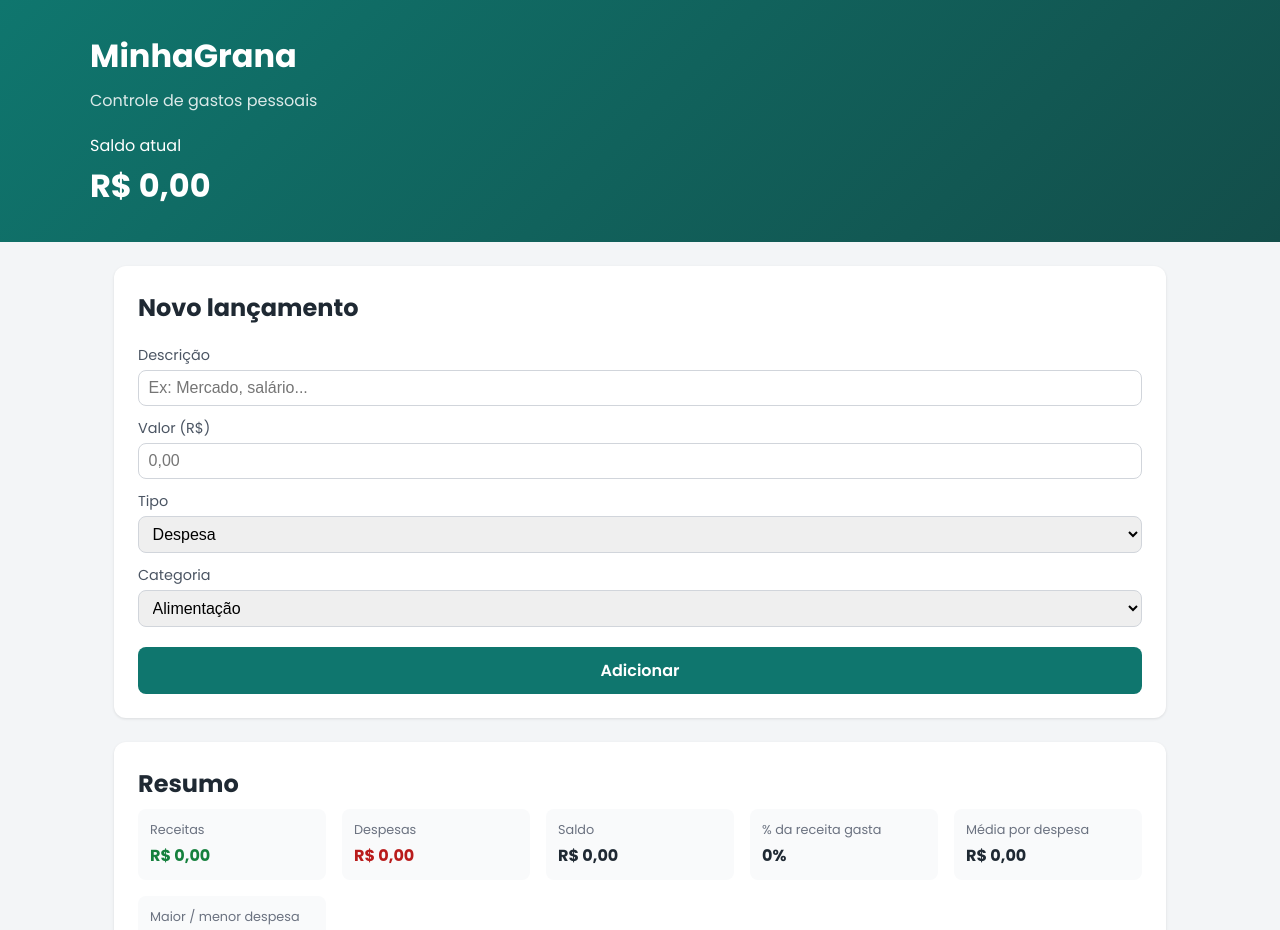
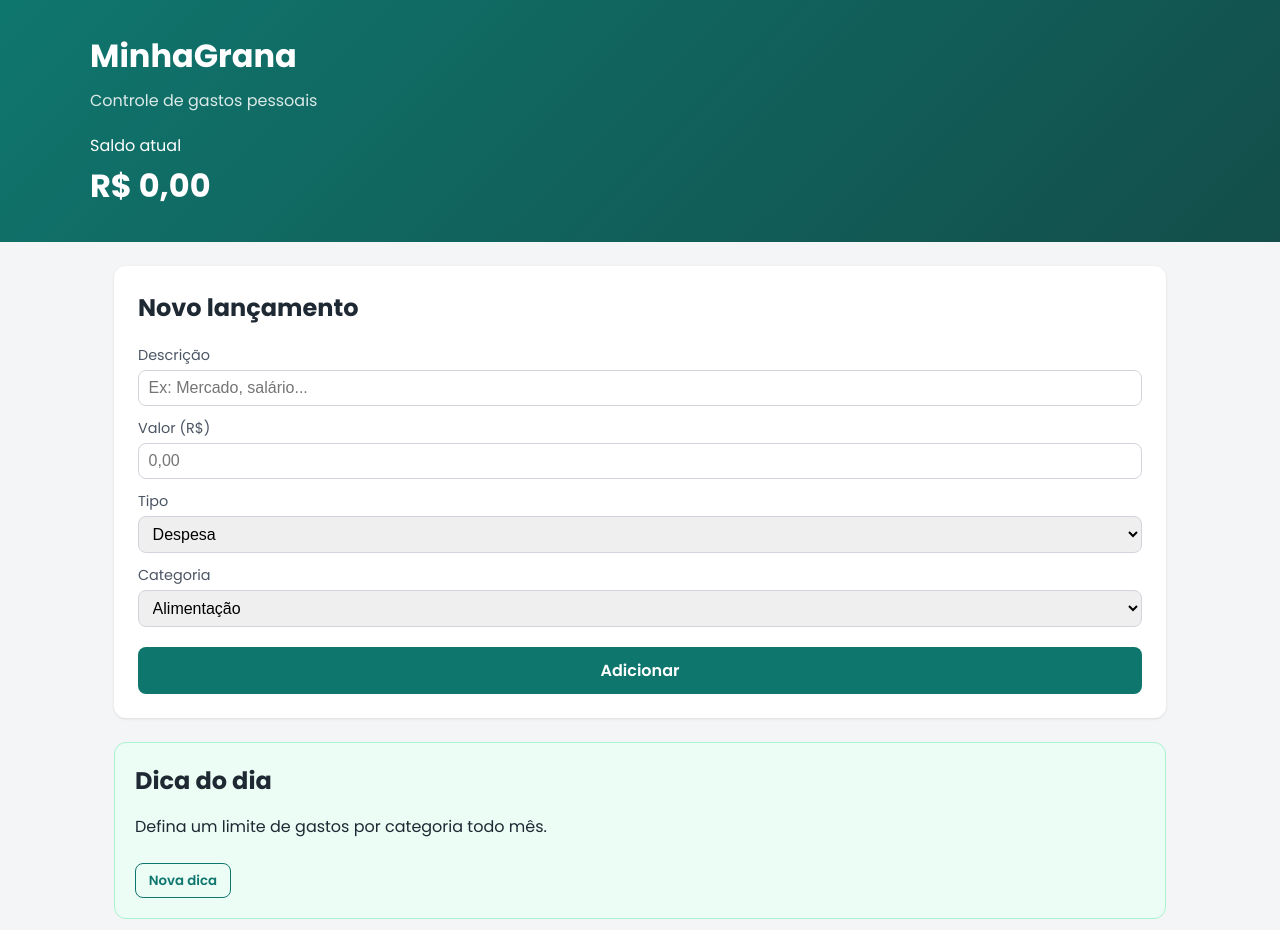
Before and after one commit to nickbelo2201/sprint3-WebDevlopment, a React (Vite) app: page / in a window 1280 px wide. Shown: the top 930 px of the page. Built offline with nearby package versions, Linux system fonts and the light colour scheme.

Commit message:
feat: dica financeira sorteada aleatoriamente

```diff
--- a/src/App.css
+++ b/src/App.css
@@ -223,3 +223,21 @@
   padding: 0.3rem 0.5rem;
   font-size: 0.8rem;
 }
+
+.dica {
+  background: #ecfdf5;
+  border: 1px solid #a7f3d0;
+  border-radius: 12px;
+  padding: 1.25rem;
+  margin-bottom: 1.5rem;
+}
+
+.dica button {
+  margin-top: 0.5rem;
+  background: transparent;
+  border: 1px solid #0f766e;
+  color: #0f766e;
+  border-radius: 8px;
+  padding: 0.4rem 0.8rem;
+  font-weight: 600;
+}
--- a/src/App.jsx
+++ b/src/App.jsx
@@ -5,6 +5,7 @@ import TransactionForm from './components/TransactionForm'
 import TransactionList from './components/TransactionList'
 import Summary from './components/Summary'
 import Trash from './components/Trash'
+import DicaFinanceira from './components/DicaFinanceira'
 import './App.css'
 
 function novoId() {
@@ -49,6 +50,7 @@ function App() {
       <Header saldo={saldo} />
       <main className="conteudo">
         <TransactionForm onAdicionar={addTransaction} />
+        <DicaFinanceira />
         <Summary transactions={transactions} />
         <TransactionList transactions={transactions} onExcluir={softDelete} />
         <Trash trash={trash} onRestaurar={restore} onExcluirDefinitivo={hardDelete} />
--- /dev/null
+++ b/src/components/DicaFinanceira.jsx
@@ -0,0 +1,20 @@
+import { useState } from 'react'
+import dicas from '../data/dicas'
+
+function sortear() {
+  return dicas[Math.floor(Math.random() * dicas.length)]
+}
+
+function DicaFinanceira() {
+  const [dica, setDica] = useState(sortear)
+
+  return (
+    <section className="dica">
+      <h2>Dica do dia</h2>
+      <p>{dica}</p>
+      <button onClick={() => setDica(sortear())}>Nova dica</button>
+    </section>
+  )
+}
+
+export default DicaFinanceira
--- /dev/null
+++ b/src/data/dicas.js
@@ -0,0 +1,12 @@
+const dicas = [
+  'Anote todos os gastos, até os pequenos: eles somam mais do que parece.',
+  'Separe uma reserva de emergência antes de pensar em investir.',
+  'Compare preços antes de comprar algo acima de R$ 100.',
+  'Revise suas assinaturas mensais: você usa todas mesmo?',
+  'Pague sempre a fatura do cartão em dia para evitar juros.',
+  'Defina um limite de gastos por categoria todo mês.',
+  'Guarde pelo menos 10% do que você recebe.',
+  'Evite compras por impulso: espere 24 horas antes de decidir.',
+]
+
+export default dicas
```
